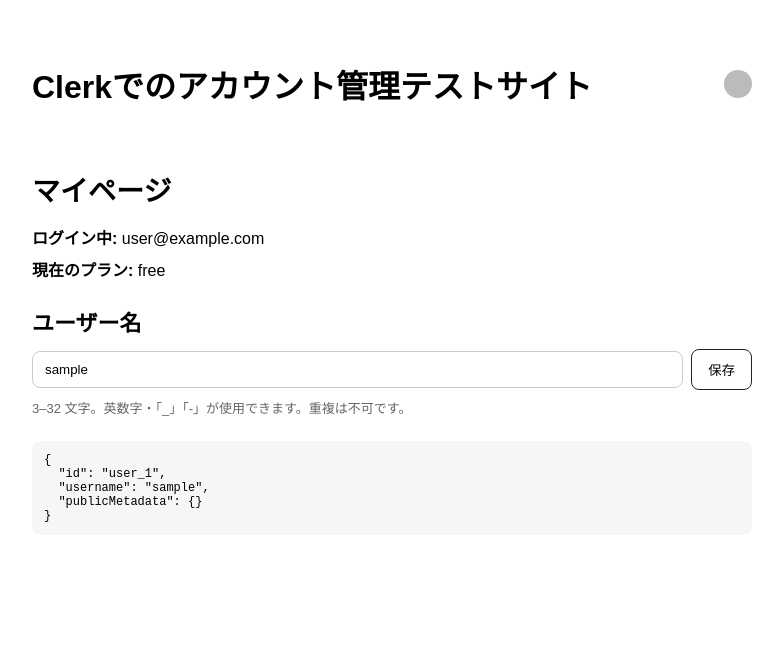
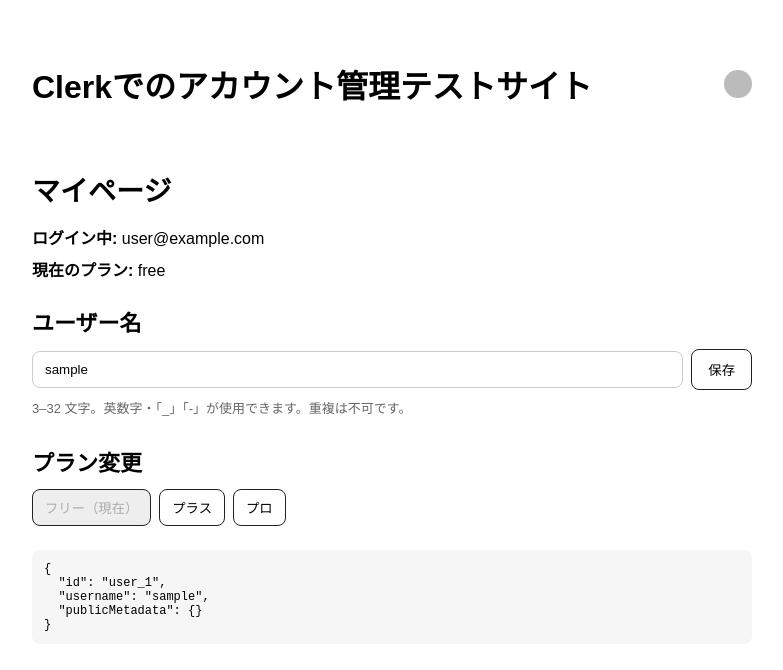
Before and after one commit to Kidsplates/ClerkTest, a Next.js app: page /user in a window 1280 px wide. Shown: the top 670 px of the page, without its empty margins (248-1031 px from the left). Built offline with nearby package versions, Linux system fonts and the light colour scheme; no server answers; sample sign-in values are in the browser's storage; some icons are missing.

Commit message:
つづき

```diff
--- a/app/user/page.tsx
+++ b/app/user/page.tsx
@@ -1,56 +1,93 @@
 import { currentUser, auth } from "@clerk/nextjs/server";
 import { createClerkClient } from "@clerk/backend";
 import { redirect } from "next/navigation";
+// ★ リダイレクト例外を見分けるために追加
+import { isRedirectError } from "next/dist/client/components/redirect";
 
-// ===== サーバーアクション（ユーザー名更新） =====
+const PLANS = ["free", "plus", "pro"] as const;
+type Plan = (typeof PLANS)[number];
+
+/* =======================
+   サーバーアクション: ユーザー名更新
+   ======================= */
 export async function updateUsername(formData: FormData) {
   "use server";
-
   const { userId } = await auth();
   if (!userId) {
-    redirect("/sign-in?redirect_url=/user");
+    return redirect("/sign-in?redirect_url=/user");
   }
 
   const raw = (formData.get("username") as string | null) ?? "";
   const value = raw.trim();
 
-  // バリデーション（Clerkのデフォルトに合わせて軽くチェック）
   if (value.length < 3 || value.length > 32) {
-    redirect("/user?error=ユーザー名は3〜32文字で入力してください");
+    return redirect("/user?error=" + encodeURIComponent("ユーザー名は3〜32文字で入力してください"));
   }
 
+  const clerk = createClerkClient({ secretKey: process.env.CLERK_SECRET_KEY! });
+
   try {
-    const clerk = createClerkClient({
-      secretKey: process.env.CLERK_SECRET_KEY!, // 必須
-    });
+    await clerk.users.updateUser(userId, { username: value });
+    return redirect("/user?msg=" + encodeURIComponent("ユーザー名を更新しました。"));
+  } catch (e: any) {
+    // ★ redirect 例外はそのまま投げる（=捕まえない）
+    if (isRedirectError(e)) throw e;
 
-    await clerk.users.updateUser(userId, { username: value });
-    redirect("/user?ok=1");
-  } catch (e: any) {
     const msg =
-      e?.errors?.[0]?.message ||
-      e?.message ||
-      "更新に失敗しました。時間をおいて再度お試しください。";
-    redirect(`/user?error=${encodeURIComponent(msg)}`);
+      e?.errors?.[0]?.message || e?.message || "更新に失敗しました。時間をおいて再度お試しください。";
+    return redirect("/user?error=" + encodeURIComponent(msg));
   }
 }
 
-// ===== ページ本体（サーバーコンポーネント） =====
+/* =======================
+   サーバーアクション: プラン変更（Stripeなし・メタデータだけ）
+   ======================= */
+export async function updatePlan(formData: FormData) {
+  "use server";
+  const { userId } = await auth();
+  if (!userId) {
+    return redirect("/sign-in?redirect_url=/user");
+  }
+
+  const value = (formData.get("plan") as Plan | null) ?? "free";
+  if (!PLANS.includes(value)) {
+    return redirect("/user?error=" + encodeURIComponent("不正なプラン指定です。"));
+  }
+
+  const clerk = createClerkClient({ secretKey: process.env.CLERK_SECRET_KEY! });
+
+  try {
+    await clerk.users.updateUserMetadata(userId, {
+      publicMetadata: { plan: value },
+    });
+    return redirect("/user?msg=" + encodeURIComponent(`プランを ${value} に変更しました。`));
+  } catch (e: any) {
+    if (isRedirectError(e)) throw e;
+
+    const msg =
+      e?.errors?.[0]?.message || e?.message || "プラン変更に失敗しました。時間をおいて再度お試しください。";
+    return redirect("/user?error=" + encodeURIComponent(msg));
+  }
+}
+
+/* =======================
+   ページ本体
+   ======================= */
 export default async function UserPage({
   searchParams,
 }: {
-  searchParams?: { ok?: string; error?: string };
+  searchParams?: { msg?: string; error?: string };
 }) {
   const user = await currentUser();
   if (!user) {
-    redirect("/sign-in?redirect_url=/user");
+    return redirect("/sign-in?redirect_url=/user");
   }
 
   const email = user.emailAddresses[0]?.emailAddress ?? "—";
-  const plan = (user.publicMetadata as any)?.plan ?? "free";
+  const plan: Plan = ((user.publicMetadata as any)?.plan ?? "free") as Plan;
   const username = user.username ?? "";
 
-  const ok = searchParams?.ok === "1";
+  const msg = searchParams?.msg;
   const errorMsg = searchParams?.error;
 
   return (
@@ -61,11 +98,11 @@
         <strong>ログイン中:</strong> {email}
       </p>
       <p style={{ margin: "8px 0 24px" }}>
-        <strong>現在のプラン:</strong> {String(plan)}
+        <strong>現在のプラン:</strong> {plan}
       </p>
 
-      {/* 成功 / 失敗メッセージ */}
-      {ok && (
+      {/* メッセージ */}
+      {msg && (
         <p
           style={{
             padding: "8px 12px",
@@ -76,7 +113,7 @@
             marginBottom: 16,
           }}
         >
-          ユーザー名を更新しました。
+          {decodeURIComponent(msg)}
         </p>
       )}
       {errorMsg && (
@@ -94,7 +131,7 @@
         </p>
       )}
 
-      {/* ユーザー名変更フォーム（サーバーアクションに直接POST） */}
+      {/* ユーザー名の更新 */}
       <section style={{ marginTop: 8 }}>
         <h3 style={{ fontSize: 22, fontWeight: 700, margin: "8px 0 12px" }}>ユーザー名</h3>
         <form action={updateUsername} style={{ display: "flex", gap: 8, alignItems: "center" }}>
@@ -129,7 +166,34 @@
         </p>
       </section>
 
-      {/* デバッグ表示（必要なければ削除OK） */}
+      {/* プラン変更（ダミー課金。メタデータのみ更新） */}
+      <section style={{ marginTop: 28 }}>
+        <h3 style={{ fontSize: 22, fontWeight: 700, margin: "8px 0 12px" }}>プラン変更</h3>
+        <div style={{ display: "flex", gap: 8 }}>
+          {PLANS.map((p) => (
+            <form key={p} action={updatePlan}>
+              <input type="hidden" name="plan" value={p} />
+              <button
+                type="submit"
+                disabled={p === plan}
+                style={{
+                  padding: "8px 12px",
+                  borderRadius: 8,
+                  border: "1px solid #222",
+                  background: p === plan ? "#eee" : "#fff",
+                  cursor: p === plan ? "default" : "pointer",
+                }}
+                title={p === plan ? "現在のプランです" : `このプランに切り替える`}
+              >
+                {p === "free" ? "フリー" : p === "plus" ? "プラス" : "プロ"}
+                {p === plan ? "（現在）" : ""}
+              </button>
+            </form>
+          ))}
+        </div>
+      </section>
+
+      {/* デバッグ（不要なら削除OK） */}
       <pre
         style={{
           marginTop: 24,
@@ -140,7 +204,11 @@
           fontSize: 12,
         }}
       >
-        {JSON.stringify({ id: user.id, username: user.username, publicMetadata: user.publicMetadata }, null, 2)}
+        {JSON.stringify(
+          { id: user.id, username: user.username, publicMetadata: user.publicMetadata },
+          null,
+          2
+        )}
       </pre>
     </main>
   );
```
